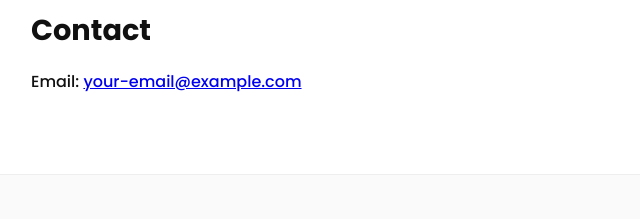
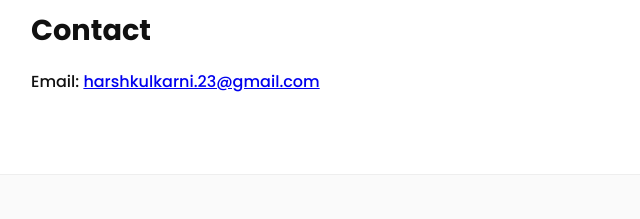
Before and after one commit to Coolboy343/harsh-portfolio, a plain HTML site: page index.html in a window 1280 px wide. Shown: the part 1526-1745 px from the top of the page, 209-849 px from the left. Drawn offline with nearby package versions, Linux system fonts and the light colour scheme.

Commit message:
Update index.html

```diff
--- a/index.html
+++ b/index.html
@@ -96,7 +96,7 @@
   <!-- CONTACT -->
   <section class="section" id="contact" data-aos="fade-up">
     <h2>Contact</h2>
-    <p>Email: <a href="mailto:your-email@example.com">your-email@example.com</a></p>
+    <p>Email: <a href="mailto:your-email@example.com">harshkulkarni.23@gmail.com</a></p>
   </section>
 
   <!-- FOOTER -->
```
